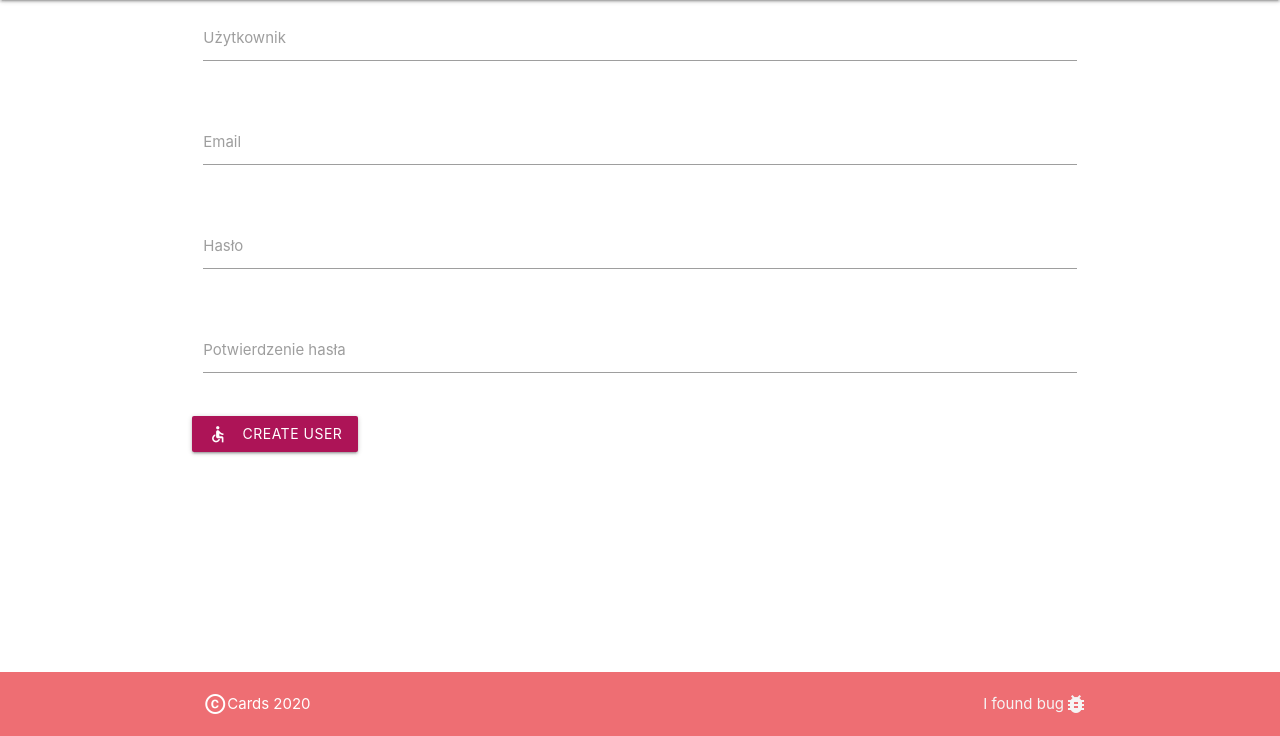
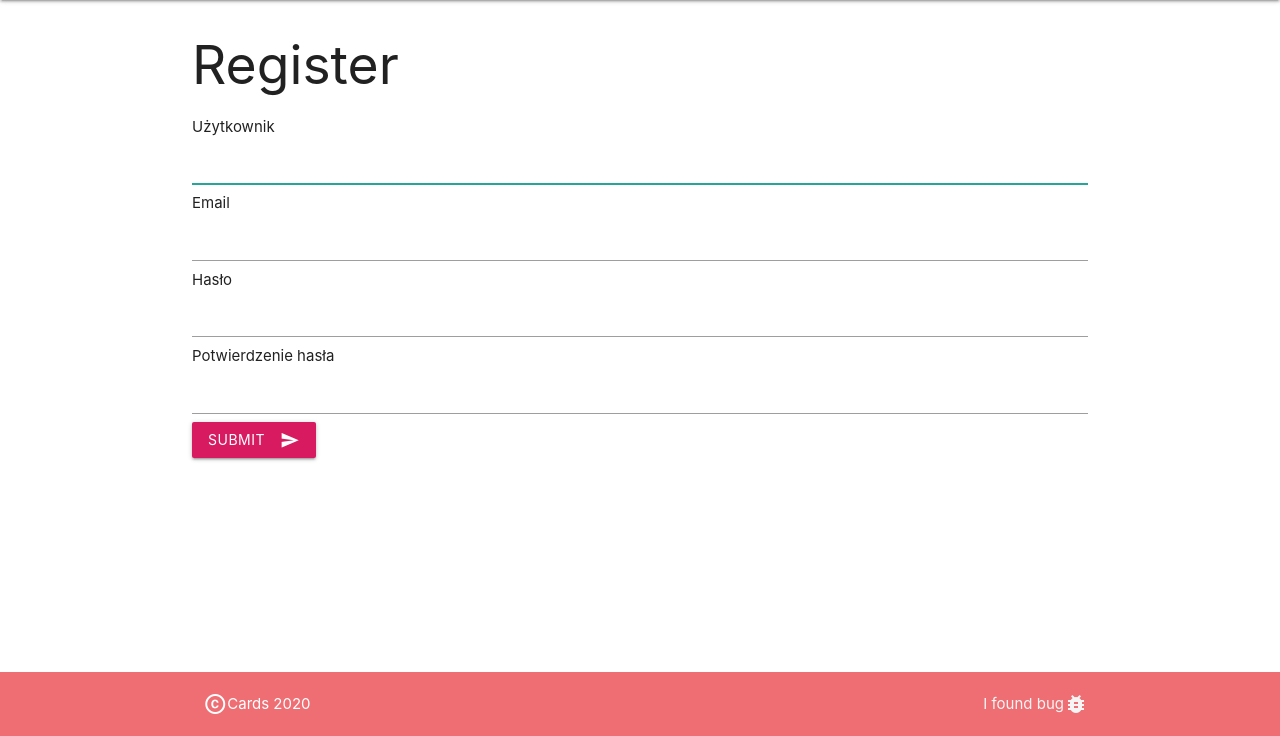
Before and after one commit to muskanmahajan37/card-against-ourselves, a Django app: page /register/ in a window 1280 px wide. Shown: the part 64-800 px from the top of the page. Run offline with Django 3.2, Linux system fonts and the light colour scheme.

Commit message:
Back to work my friend

```diff
--- a/cards/accounts/forms.py
+++ b/cards/accounts/forms.py
@@ -1,12 +1,13 @@
 from django.forms import ModelForm
 from django.contrib.auth.forms import UserCreationForm
 from django import forms
-from django.contrib.auth.forms import User
+from django.contrib.auth.models import User
+from django.contrib.auth import login, authenticate
 
 class CreateUserForm(UserCreationForm):
     email = forms.EmailField(required=True,
-                        label='Email',
-                        error_messages={'exists': 'Email already taken'})
+                             label='Email',
+                             error_messages={'exists': 'Email already taken'})
     class Meta:
         model = User
         fields = ['username', 'email', 'password1', 'password2']
@@ -17,3 +18,6 @@ class CreateUserForm(UserCreationForm):
         if commit:
             user.save()
         return user
+
+class LoginUser():
+    pass
--- a/cards/accounts/urls.py
+++ b/cards/accounts/urls.py
@@ -1,6 +1,8 @@
 from django.urls import path
+
 from . import views
 
 urlpatterns = [
-   path('register/', views.register)
+   path('register/', views.register, name='register'),
+   path('login/', views.login, name='login'),
 ]
--- a/cards/accounts/views.py
+++ b/cards/accounts/views.py
@@ -1,5 +1,6 @@
 from django.shortcuts import render, redirect
 from django.contrib.auth.forms import UserCreationForm
+from django.contrib.auth import login, authenticate
 
 # Create your views here.
 from .forms import CreateUserForm
@@ -12,6 +13,9 @@ def register(request):
         form = CreateUserForm(request.POST)
         if form.is_valid():
             form.save()
-
+            return redirect('/')
     context = {'form': form}
     return render(request, 'accounts/register.html', context)
+
+def login(request):
+    pass
--- a/cards/cards/urls.py
+++ b/cards/cards/urls.py
@@ -23,5 +23,5 @@ urlpatterns = [
     path('admin/', admin.site.urls),
     path('', include('decks.urls')),
     path('', include('accounts.urls')),
-    path('', include('games.urls'))
+    path('', include('games.urls')),
 ] + static(settings.STATIC_URL, document_root=settings.STATIC_ROOT)
--- a/cards/templates/accounts/register.html
+++ b/cards/templates/accounts/register.html
@@ -1,16 +1,22 @@
 {% extends 'base.html' %}
 {% csrf_token %}
 {% block content %}
+<form action="", method="POST">
+  <h2>Register</h2>
 {%for field in form%}
-<div class="row">
-    <div class="input-field col s12">
-      <input id="password" type="password" class="validate">
-      <label for="{{field.name}}">{{field.label}}</label>
-    </div>
-  </div>
+
+
+  {% csrf_token %}
+  {{field.label}}
+  {{field}}
+
+
+
+
 {%endfor%}
-<button class="btn waves-effect pink darken-3
-" type="submit" name="action">Create user
-  <i class="material-icons left">accessible</i>
-</button>
+  <button class="btn waves-effect pink darken-1" type="submit" name="action">Submit
+   <i class="material-icons right">send</i>
+  </button>
+</form>
+
 {% endblock %}
```
